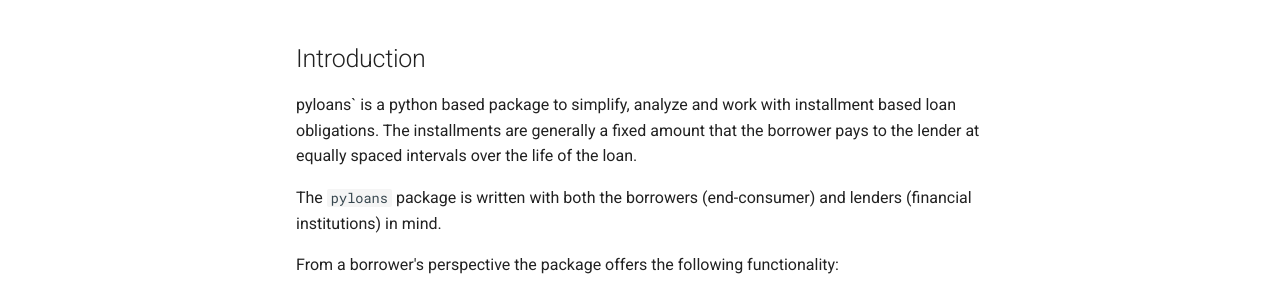
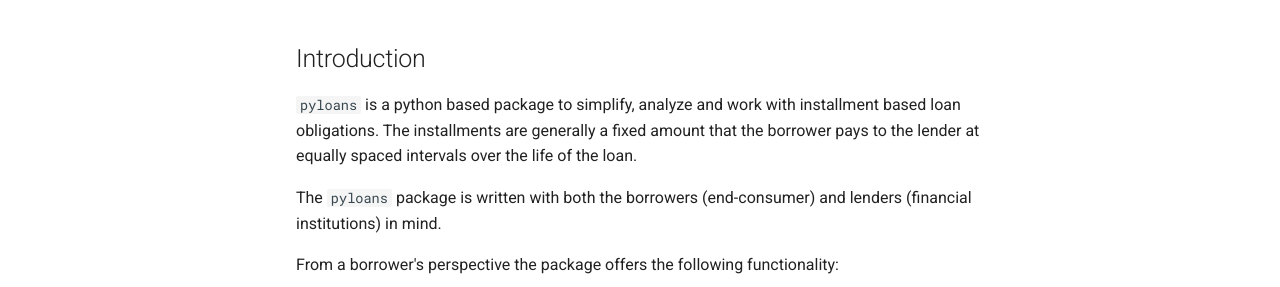
Before and after one commit to sandeepkavadi/pyloans, an MkDocs documentation site: the page built from docs/index.md, in a window 1280 px wide. Shown: the part 228-515 px from the top of the page. Built offline with MkDocs 1.6.1 and Material for MkDocs 9.7.7, drawn with Linux system fonts in a browser that asks for light colours.

```diff
--- a/docs/index.md
+++ b/docs/index.md
@@ -2,7 +2,7 @@
 
 ## Introduction
 
-pyloans` is a python based package to simplify, analyze and work with
+`pyloans` is a python based package to simplify, analyze and work with
 installment based loan obligations. The installments are generally a fixed
 amount that the borrower pays to the lender at equally spaced intervals
 over the life of the loan.
```
Also changed, not shown: README.md (+1 -1 lines), pyproject.toml (+3 -5 lines), 1 other file.
